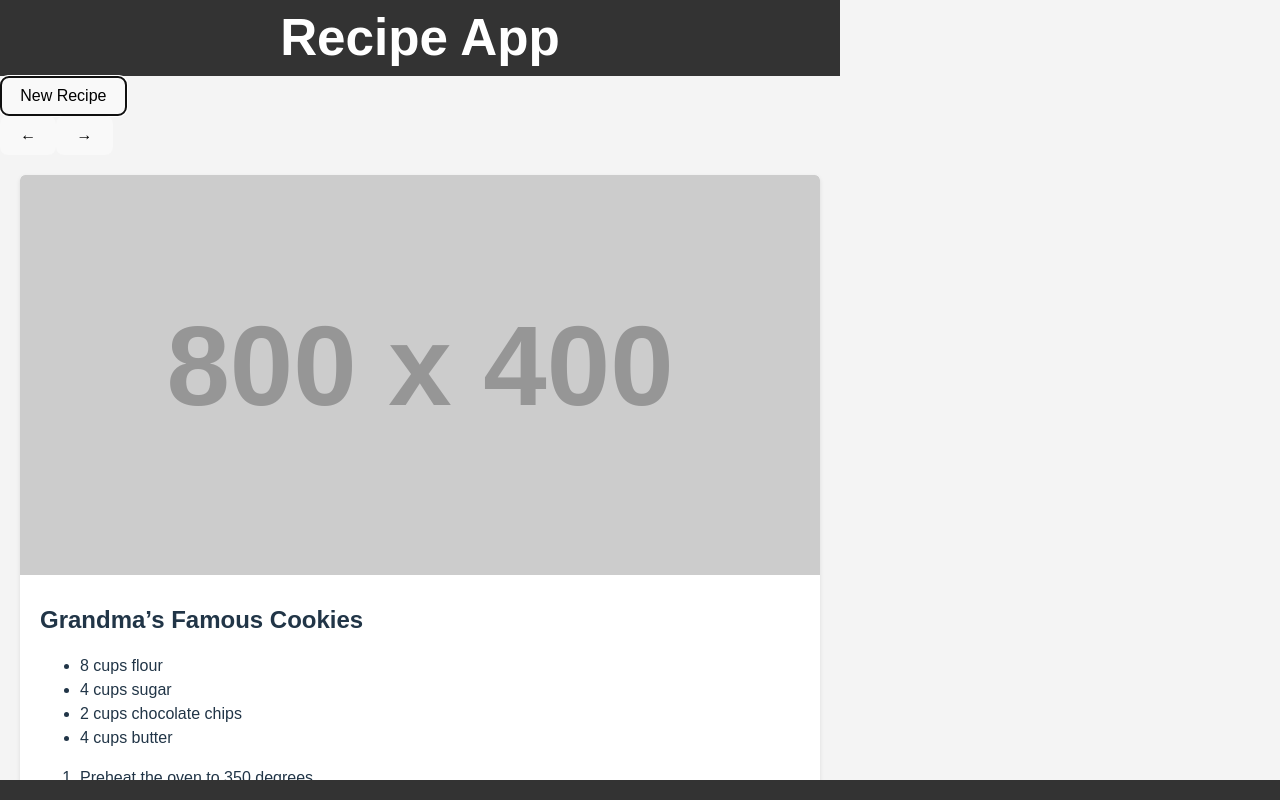
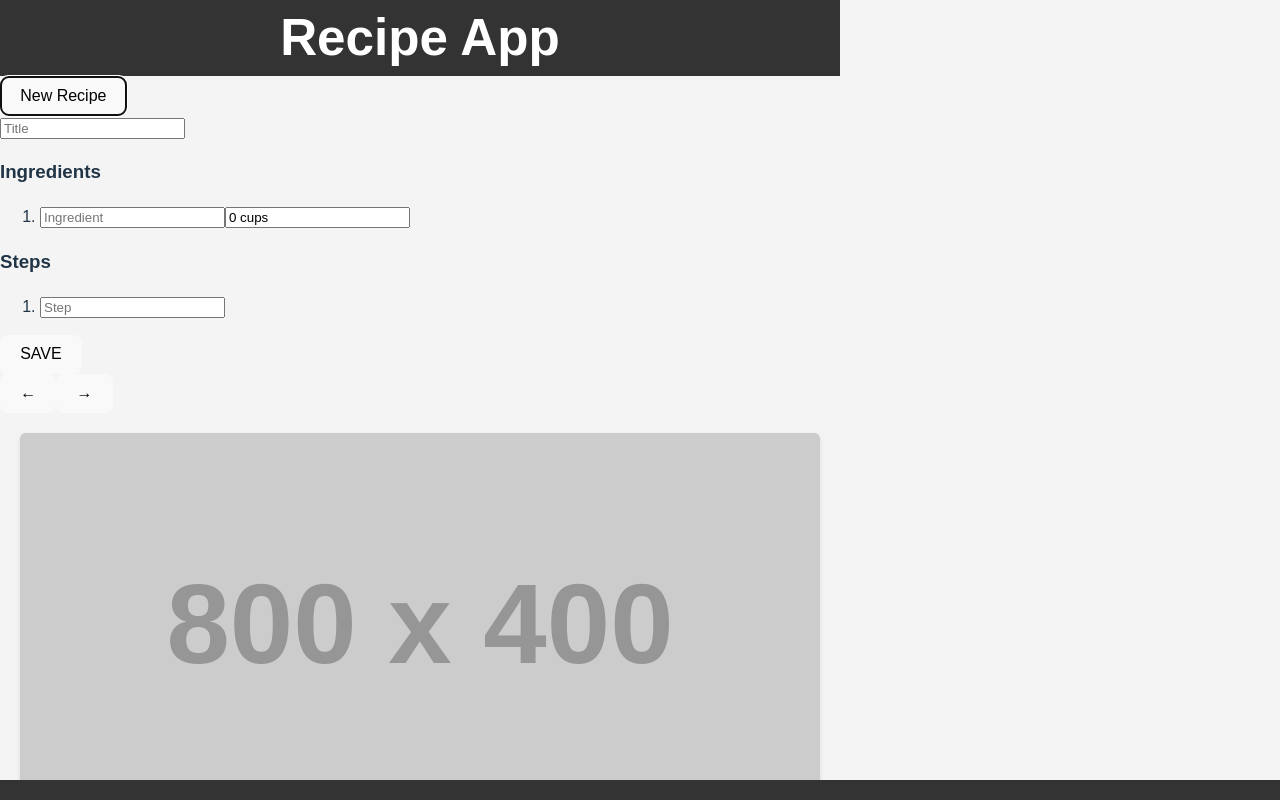
Before and after one commit to mccooll/recipe-app, a React (Vite) app: page / in a window 1280 px wide. Both pictures are taken after a click on the button "New Recipe". Shown: the top 800 px of the page. Built offline with nearby package versions, Linux system fonts and the light colour scheme; data requests are answered from the project's data file.

Commit message:
form fully working & submitting

```diff
--- a/mockserver/db.json
+++ b/mockserver/db.json
@@ -1 +1,74 @@
-{"recipes":[{"title":"Grandma’s Famous Cookies","ingredients":[{"name":"flour","amount":"8 cups"},{"name":"sugar","amount":"4 cups"},{"name":"chocolate chips","amount":"2 cups"},{"name":"butter","amount":"4 cups"}],"steps":["Preheat the oven to 350 degrees","Mix together the flour, sugar, and eggs","Fold in the chocolate chips","Spread the mixture into a baking pan","Bake for 20 minutes"]},{"title":"Spaghetti","ingredients":[{"name":"pasta","amount":"1 pound"},{"name":"water","amount":"2 quarts"},{"name":"salt","amount":"1 pinch"}],"steps":["Boil water","Add pasta","Cook for 12 minutes"]}]}
+{
+  "recipes": [
+    {
+      "title": "Grandma’s Famous Cookies",
+      "ingredients": [
+        {
+          "name": "flour",
+          "amount": "8 cups"
+        },
+        {
+          "name": "sugar",
+          "amount": "4 cups"
+        },
+        {
+          "name": "chocolate chips",
+          "amount": "2 cups"
+        },
+        {
+          "name": "butter",
+          "amount": "4 cups"
+        }
+      ],
+      "steps": [
+        "Preheat the oven to 350 degrees",
+        "Mix together the flour, sugar, and eggs",
+        "Fold in the chocolate chips",
+        "Spread the mixture into a baking pan",
+        "Bake for 20 minutes"
+      ],
+      "id": "d55c"
+    },
+    {
+      "title": "Spaghetti",
+      "ingredients": [
+        {
+          "name": "pasta",
+          "amount": "1 pound"
+        },
+        {
+          "name": "water",
+          "amount": "2 quarts"
+        },
+        {
+          "name": "salt",
+          "amount": "1 pinch"
+        }
+      ],
+      "steps": [
+        "Boil water",
+        "Add pasta",
+        "Cook for 12 minutes"
+      ],
+      "id": "5bad"
+    },
+    {
+      "id": "5444",
+      "title": "Muffin",
+      "ingredients": [
+        {
+          "amount": "0 cups",
+          "name": "Fluor"
+        },
+        {
+          "amount": "0 cups",
+          "name": ""
+        }
+      ],
+      "steps": [
+        "Mix",
+        ""
+      ]
+    }
+  ]
+}
--- a/src/App.jsx
+++ b/src/App.jsx
@@ -69,6 +69,21 @@ function App() {
     setNewRecipe({...newRecipe, steps: updatedSteps} )
   }
 
+  function saveNewRecipe(e) {
+    e.preventDefault()
+    if(!newRecipe.title) alert('Please enter a title')
+    setRecipes([...recipes, newRecipe])
+    setNewRecipe({title:'',ingredients:[{amount:'0 cups', name:''}],steps:['']}) // reset the form
+    setCreatingNewRecipe(false)
+    fetch('http://localhost:3000/recipes', {
+      method: 'POST',
+      // headers: {
+      //   'Content-Type': 'application/json'
+      // },
+      body: JSON.stringify(newRecipe)
+    })
+  }
+
   return (
     <>
       <div>
@@ -76,7 +91,7 @@ function App() {
                 <h1>Recipe App</h1>
             </header>
             <button onClick={()=>setCreatingNewRecipe(true)}>New Recipe</button>
-            {!creatingNewRecipe && <form>
+            {creatingNewRecipe && <form>
                 <input type="text" placeholder="Title" value={newRecipe.title} onChange={e=>setNewRecipeTitle(e.target.value)} />
                 <h3>Ingredients</h3>
                 <ol>
@@ -93,6 +108,7 @@ function App() {
                   <li><input type="text" placeholder="Step" value={step} onChange={e => setNewRecipeStep(e.target.value,index)}/></li>
                 ))}
                 </ol>
+                <button onClick={(e)=>{saveNewRecipe(e)}}>SAVE</button>
             </form>}
             <Navigator callback={i=>setSelectedRecipe(i)} selectedRecipe={selectedRecipe} recipes={recipes} />
             <div style={{ maxWidth: '800px', margin: '20px auto', padding: '0 20px' }}>
```
